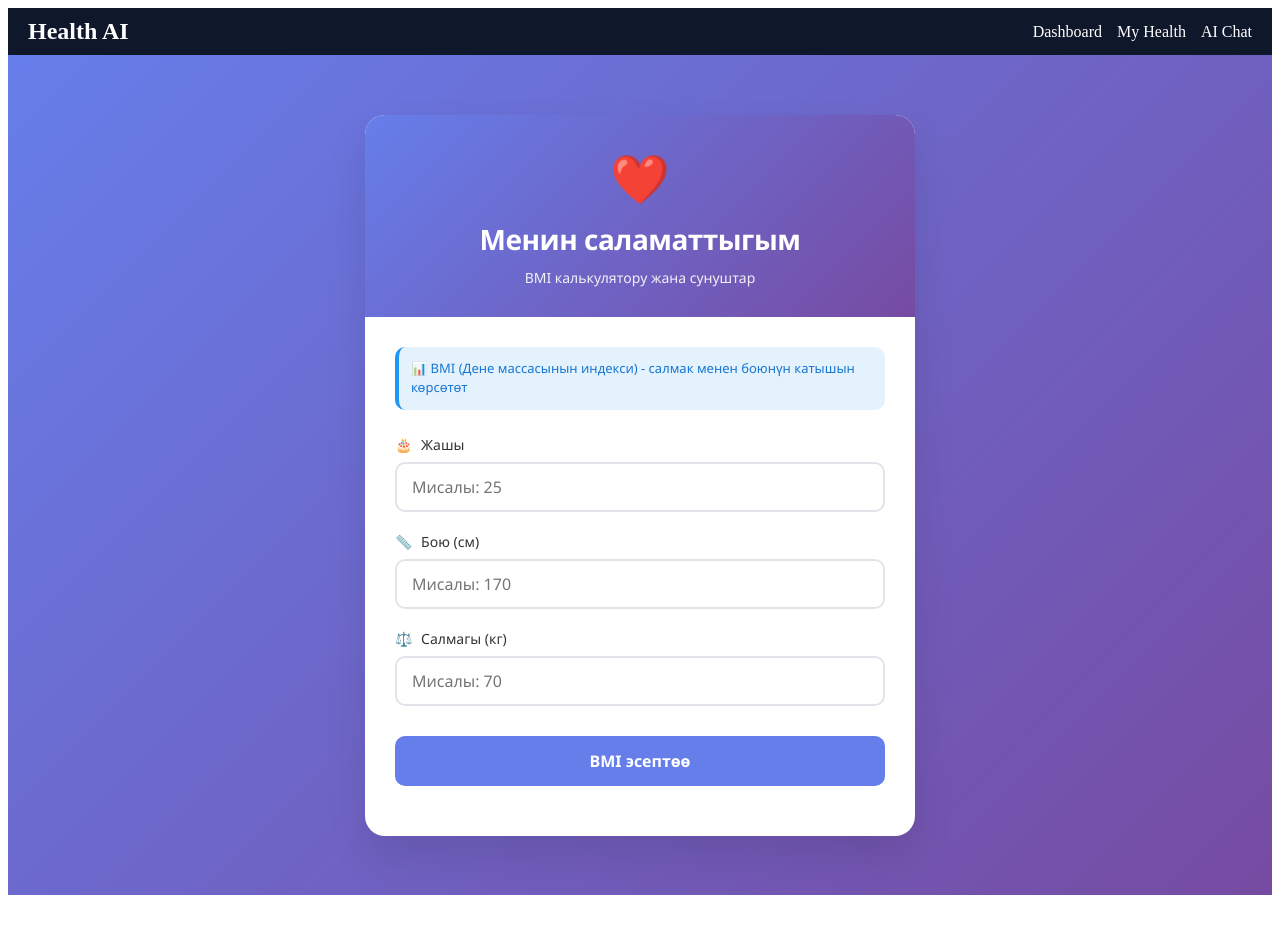
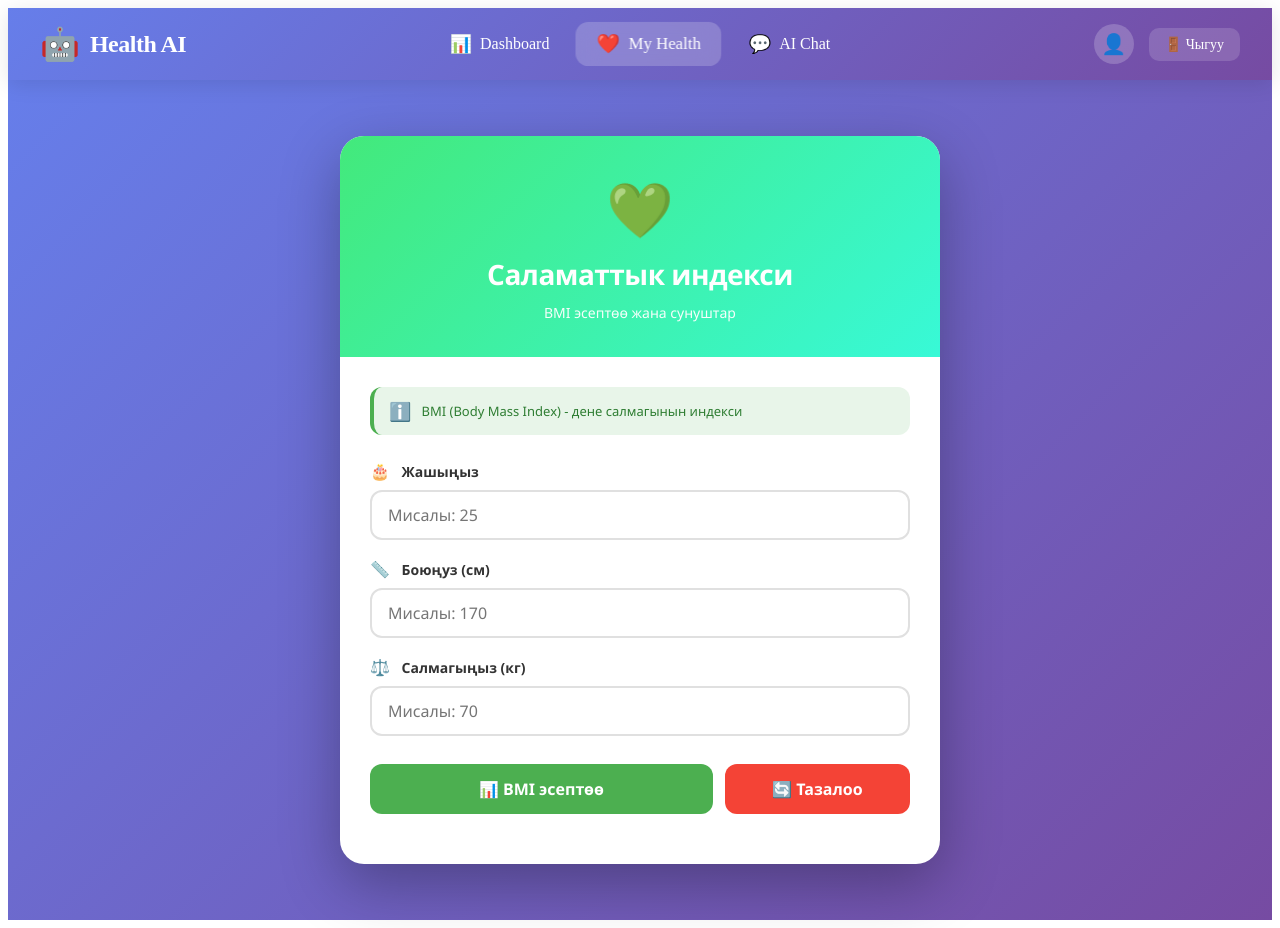
Before and after one commit to foraiproj01-code/frontend-for-uni, a React (Create React App) app: page /health in a window 1280 px wide. Before the commit the page ends 903 px from the top, so only its background shows below. Built offline with nearby package versions, Linux system fonts and the light colour scheme.

Commit message:
Dashboard ve Health tarafini degishtirdim

```diff
--- a/src/components/Navbar.jsx
+++ b/src/components/Navbar.jsx
@@ -1,13 +1,65 @@
-import { Link } from "react-router-dom";
+import { Link, useLocation } from "react-router-dom";
 
 export default function Navbar() {
+  const location = useLocation();
+
+  const getLinkStyle = (path) => {
+    const baseStyle = {
+      display: "flex",
+      alignItems: "center",
+      gap: "8px",
+      padding: "10px 20px",
+      color: "white",
+      textDecoration: "none",
+      fontSize: "16px",
+      fontWeight: "500",
+      borderRadius: "12px",
+      transition: "all 0.3s ease",
+    };
+
+    if (location.pathname === path) {
+      return {
+        ...baseStyle,
+        backgroundColor: "rgba(255, 255, 255, 0.2)",
+        backdropFilter: "blur(10px)",
+        transform: "scale(1.05)",
+      };
+    }
+
+    return baseStyle;
+  };
+
   return (
     <nav style={styles.nav}>
-      <h2 style={styles.title}>Health AI</h2>
-      <div>
-        <Link to="/dashboard" style={styles.link}>Dashboard</Link>
-        <Link to="/health" style={styles.link}>My Health</Link>
-        <Link to="/chat" style={styles.link}>AI Chat</Link>
+      <div style={styles.container}>
+        <div style={styles.logoSection}>
+          <div style={styles.logoIcon}>🤖</div>
+          <h2 style={styles.title}>Health AI</h2>
+        </div>
+
+        <div style={styles.navLinks}>
+          <Link to="/dashboard" style={getLinkStyle("/dashboard")}>
+            <span style={styles.linkIcon}>📊</span>
+            Dashboard
+          </Link>
+
+          <Link to="/health" style={getLinkStyle("/health")}>
+            <span style={styles.linkIcon}>❤️</span>
+            My Health
+          </Link>
+
+          <Link to="/chat" style={getLinkStyle("/chat")}>
+            <span style={styles.linkIcon}>💬</span>
+            AI Chat
+          </Link>
+        </div>
+
+        <div style={styles.userSection}>
+          <div style={styles.userIcon}>👤</div>
+          <Link to="/" style={styles.logoutLink}>
+            🚪 Чыгуу
+          </Link>
+        </div>
       </div>
     </nav>
   );
@@ -15,19 +67,73 @@ export default function Navbar() {
 
 const styles = {
   nav: {
+    background: "linear-gradient(135deg, #667eea 0%, #764ba2 100%)",
+    padding: "0 20px",
+    position: "sticky",
+    top: 0,
+    zIndex: 1000,
+    boxShadow: "0 4px 20px rgba(0,0,0,0.1)",
+  },
+  container: {
+    maxWidth: "1200px",
+    margin: "0 auto",
     display: "flex",
     justifyContent: "space-between",
     alignItems: "center",
-    padding: "10px 20px",
-    backgroundColor: "#0f172a",
-    color: "white",
+    padding: "15px 0",
+    flexWrap: "wrap",
+  },
+  logoSection: {
+    display: "flex",
+    alignItems: "center",
+    gap: "10px",
+  },
+  logoIcon: {
+    fontSize: "32px",
   },
   title: {
     margin: 0,
+    fontSize: "24px",
+    fontWeight: "700",
+    color: "white",
+    letterSpacing: "-0.5px",
   },
-  link: {
-    marginLeft: "15px",
+  navLinks: {
+    display: "flex",
+    gap: "10px",
+    flexWrap: "wrap",
+  },
+  linkIcon: {
+    fontSize: "18px",
+  },
+  userSection: {
+    display: "flex",
+    alignItems: "center",
+    gap: "15px",
+  },
+  userIcon: {
+    width: "40px",
+    height: "40px",
+    backgroundColor: "rgba(255, 255, 255, 0.2)",
+    borderRadius: "50%",
+    display: "flex",
+    alignItems: "center",
+    justifyContent: "center",
+    fontSize: "20px",
+    cursor: "pointer",
+    transition: "all 0.3s ease",
+  },
+  logoutLink: {
+    display: "flex",
+    alignItems: "center",
+    gap: "5px",
+    padding: "8px 16px",
+    backgroundColor: "rgba(255, 255, 255, 0.15)",
     color: "white",
     textDecoration: "none",
+    borderRadius: "10px",
+    fontSize: "14px",
+    fontWeight: "500",
+    transition: "all 0.3s ease",
   },
 };
--- a/src/pages/Health.jsx
+++ b/src/pages/Health.jsx
@@ -10,62 +10,87 @@ export default function Health() {
 
   const calculateBMI = () => {
     if (!age || !height || !weight) {
+      alert("Сураныч, бардык маалыматтарды толтуруңуз!");
       return;
     }
+
+    if (height <= 0 || weight <= 0 || age <= 0) {
+      alert("Маалыматтар туура эмес!");
+      return;
+    }
+
     const heightM = height / 100;
     const bmiValue = weight / (heightM * heightM);
     setBmi(bmiValue.toFixed(1));
 
     if (bmiValue < 18.5) {
       setCategory("Салмак жетишсиз");
-      setSuggestion("Салмакты көбөйтүү, туура тамактануу, спорт менен машыгуу");
+      setSuggestion("🥗 Салмакты көбөйтүү үчүн: күнүнө 5-6 жолу тамактаныңыз, белокко бай тамактарды жеңиз, күч машыгууларын жасаңыз");
     } else if (bmiValue < 25) {
-      setCategory("Нормада");
-      setSuggestion("Саламат жашоо, спорт жана туура тамактануу улант");
+      setCategory("Нормада ✅");
+      setSuggestion("💪 Саламаттыкты сактоо үчүн: азыркы режимиңизди улантыңыз, аптасына 3-4 жолу спорт менен машыгыңыз");
     } else if (bmiValue < 30) {
       setCategory("Ашыкча салмак");
-      setSuggestion("Салмакты азайтуу, туура тамактануу, спорт менен машыгуу");
+      setSuggestion("🏃‍♂️ Салмакты азайтуу үчүн: кардио машыгууларды көбөйтүңүз, углеводду чектеңиз, сууну көп ичиңиз");
     } else {
-      setCategory("Семиздик");
-      setSuggestion("Дарыгерге кайрылыңыз, атайын диета жана спорт зарыл");
+      setCategory("Семиздик ⚠️");
+      setSuggestion("🏥 Дарыгерге кайрылыңыз! Атайын диета кармаңыз, күнүнө 10 000 кадам басыңыз, акырындык менен салмакты азайтыңыз");
     }
   };
 
   const getCategoryColor = () => {
-    if (category === "Салмак жетишсиз") return "#ffc107";
-    if (category === "Нормада") return "#4caf50";
-    if (category === "Ашыкча салмак") return "#ff9800";
+    if (category === "Салмак жетишсиз") return "#ff9800";
+    if (category === "Нормада ✅") return "#4caf50";
+    if (category === "Ашыкча салмак") return "#ffc107";
     return "#f44336";
   };
 
-  const getBMIColor = () => {
-    if (!bmi) return "#333";
-    if (bmi < 18.5) return "#ffc107";
-    if (bmi < 25) return "#4caf50";
-    if (bmi < 30) return "#ff9800";
-    return "#f44336";
+  const getCategoryEmoji = () => {
+    if (category === "Салмак жетишсиз") return "⚠️";
+    if (category === "Нормада ✅") return "😊";
+    if (category === "Ашыкча салмак") return "🤔";
+    return "🚨";
+  };
+
+  const handleReset = () => {
+    setAge("");
+    setHeight("");
+    setWeight("");
+    setBmi(null);
+    setCategory("");
+    setSuggestion("");
+  };
+
+  // BMI позициясын эсептөө (0-40 аралыгында)
+  const getBMIPosition = () => {
+    if (!bmi) return 0;
+    let position = (bmi / 40) * 100;
+    if (position > 95) position = 95;
+    if (position < 5) position = 5;
+    return position;
   };
 
   return (
     <div style={styles.container}>
       <div style={styles.card}>
         <div style={styles.header}>
-          <div style={styles.logo}>❤️</div>
-          <h2 style={styles.title}>Менин саламаттыгым</h2>
-          <p style={styles.subtitle}>BMI калькулятору жана сунуштар</p>
+          <div style={styles.logo}>💚</div>
+          <h2 style={styles.title}>Саламаттык индекси</h2>
+          <p style={styles.subtitle}>BMI эсептөө жана сунуштар</p>
         </div>
 
         <div style={styles.content}>
-          <div style={styles.infoBox}>
-            <p style={styles.infoText}>
-              📊 BMI (Дене массасынын индекси) - салмак менен боюнүн катышын көрсөтөт
-            </p>
+          <div style={styles.infoCard}>
+            <span style={styles.infoIcon}>ℹ️</span>
+            <span style={styles.infoText}>
+              BMI (Body Mass Index) - дене салмагынын индекси
+            </span>
           </div>
 
           <div style={styles.form}>
             <div style={styles.inputGroup}>
               <label style={styles.label}>
-                <span style={styles.labelIcon}>🎂</span> Жашы
+                <span style={styles.labelIcon}>🎂</span> Жашыңыз
               </label>
               <input
                 type="number"
@@ -78,7 +103,7 @@ export default function Health() {
 
             <div style={styles.inputGroup}>
               <label style={styles.label}>
-                <span style={styles.labelIcon}>📏</span> Бою (см)
+                <span style={styles.labelIcon}>📏</span> Боюңуз (см)
               </label>
               <input
                 type="number"
@@ -91,7 +116,7 @@ export default function Health() {
 
             <div style={styles.inputGroup}>
               <label style={styles.label}>
-                <span style={styles.labelIcon}>⚖️</span> Салмагы (кг)
+                <span style={styles.labelIcon}>⚖️</span> Салмагыңыз (кг)
               </label>
               <input
                 type="number"
@@ -102,9 +127,14 @@ export default function Health() {
               />
             </div>
 
-            <button onClick={calculateBMI} style={styles.button}>
-              BMI эсептөө
-            </button>
+            <div style={styles.buttonGroup}>
+              <button onClick={calculateBMI} style={styles.button}>
+                📊 BMI эсептөө
+              </button>
+              <button onClick={handleReset} style={styles.resetButton}>
+                🔄 Тазалоо
+              </button>
+            </div>
           </div>
 
           {bmi && (
@@ -117,31 +147,57 @@ export default function Health() {
               </div>
 
               <div style={styles.resultDetails}>
-                <div style={styles.detailItem}>
-                  <span style={styles.detailLabel}>Категория:</span>
-                  <span style={{...styles.detailValue, color: getCategoryColor()}}>
-                    {category}
-                  </span>
+                <div style={styles.detailRow}>
+                  <div style={styles.detailIcon}>{getCategoryEmoji()}</div>
+                  <div style={styles.detailContent}>
+                    <div style={styles.detailLabel}>Категория</div>
+                    <div style={{...styles.detailValue, color: getCategoryColor(), fontWeight: "bold"}}>
+                      {category}
+                    </div>
+                  </div>
                 </div>
-                <div style={styles.detailItem}>
-                  <span style={styles.detailLabel}>Сунуштар:</span>
-                  <span style={styles.detailValue}>{suggestion}</span>
+
+                <div style={styles.detailRow}>
+                  <div style={styles.detailIcon}>💡</div>
+                  <div style={styles.detailContent}>
+                    <div style={styles.detailLabel}>Сунуштар</div>
+                    <div style={styles.detailValue}>{suggestion}</div>
+                  </div>
                 </div>
               </div>
 
-              <div style={styles.bmiScale}>
+              {/* BMI шкаласы - оңдолгон версия */}
+              <div style={styles.bmiScaleContainer}>
+                <div style={styles.scaleLabels}>
+                  <span style={styles.scaleLabelText}>18.5</span>
+                  <span style={styles.scaleLabelText}>25</span>
+                  <span style={styles.scaleLabelText}>30</span>
+                  <span style={styles.scaleLabelText}>40</span>
+                </div>
                 <div style={styles.scaleBar}>
-                  <div style={{...styles.scaleSegment, backgroundColor: "#ffc107"}}>18.5</div>
-                  <div style={{...styles.scaleSegment, backgroundColor: "#4caf50"}}>25</div>
-                  <div style={{...styles.scaleSegment, backgroundColor: "#ff9800"}}>30</div>
-                  <div style={{...styles.scaleSegment, backgroundColor: "#f44336"}}>40+</div>
+                  <div style={{...styles.scaleSegment, backgroundColor: "#ff9800", width: "25%"}}></div>
+                  <div style={{...styles.scaleSegment, backgroundColor: "#4caf50", width: "25%"}}></div>
+                  <div style={{...styles.scaleSegment, backgroundColor: "#ffc107", width: "25%"}}></div>
+                  <div style={{...styles.scaleSegment, backgroundColor: "#f44336", width: "25%"}}></div>
                 </div>
-                <div style={styles.scaleIndicator} style={{
-                  ...styles.scaleIndicator,
-                  left: `${Math.min((bmi / 40) * 100, 100)}%`,
-                  backgroundColor: getBMIColor()
-                }}>
-                  ▼
+                <div style={styles.scalePointerWrapper}>
+                  <div
+                    style={{
+                      ...styles.scalePointer,
+                      left: `${getBMIPosition()}%`
+                    }}
+                  >
+                    <div style={styles.pointerArrow}>▼</div>
+                    <div style={{...styles.pointerValue, backgroundColor: getCategoryColor()}}>
+                      {bmi}
+                    </div>
+                  </div>
+                </div>
+                <div style={styles.scaleCategories}>
+                  <span style={styles.categoryLabel}>Жетишсиз</span>
+                  <span style={styles.categoryLabel}>Норма</span>
+                  <span style={styles.categoryLabel}>Ашыкча</span>
+                  <span style={styles.categoryLabel}>Семиздик</span>
                 </div>
               </div>
             </div>
@@ -160,58 +216,65 @@ const styles = {
     justifyContent: "center",
     background: "linear-gradient(135deg, #667eea 0%, #764ba2 100%)",
     padding: "20px",
-    fontFamily: "'Segoe UI', 'Roboto', 'Oxygen', sans-serif",
+    fontFamily: "'Segoe UI', 'Roboto', sans-serif",
   },
   card: {
-    maxWidth: "550px",
+    maxWidth: "600px",
     width: "100%",
     backgroundColor: "white",
-    borderRadius: "20px",
-    boxShadow: "0 20px 40px rgba(0,0,0,0.1)",
+    borderRadius: "24px",
+    boxShadow: "0 20px 60px rgba(0,0,0,0.3)",
     overflow: "hidden",
-    animation: "fadeInUp 0.5s ease",
+    animation: "slideUp 0.5s ease",
   },
   header: {
-    background: "linear-gradient(135deg, #667eea 0%, #764ba2 100%)",
-    padding: "30px 30px",
+    background: "linear-gradient(135deg, #43e97b 0%, #38f9d7 100%)",
+    padding: "35px 30px",
     textAlign: "center",
     color: "white",
   },
   logo: {
-    fontSize: "48px",
+    fontSize: "54px",
     marginBottom: "10px",
   },
   title: {
     margin: "0",
     fontSize: "28px",
-    fontWeight: "600",
+    fontWeight: "700",
     letterSpacing: "-0.5px",
   },
   subtitle: {
     margin: "10px 0 0",
     fontSize: "14px",
-    opacity: "0.9",
+    opacity: "0.95",
   },
   content: {
     padding: "30px",
   },
-  infoBox: {
-    backgroundColor: "#e3f2fd",
-    padding: "12px",
-    borderRadius: "10px",
+  infoCard: {
+    backgroundColor: "#e8f5e9",
+    padding: "12px 15px",
+    borderRadius: "12px",
     marginBottom: "25px",
-    borderLeft: "4px solid #2196f3",
+    display: "flex",
+    alignItems: "center",
+    gap: "10px",
+    borderLeft: "4px solid #4caf50",
+  },
+  infoIcon: {
+    fontSize: "18px",
+    fontWeight: "bold",
   },
   infoText: {
     margin: 0,
     fontSize: "13px",
-    color: "#1976d2",
-    lineHeight: "1.5",
+    color: "#2e7d32",
+    flex: 1,
   },
   form: {
     display: "flex",
     flexDirection: "column",
-    gap: "20px",
+    gap: "18px",
     marginBottom: "20px",
   },
   inputGroup: {
@@ -222,116 +285,191 @@ const styles = {
     marginBottom: "8px",
     color: "#333",
     fontSize: "14px",
-    fontWeight: "500",
+    fontWeight: "600",
   },
   labelIcon: {
-    marginRight: "5px",
+    marginRight: "8px",
+    fontSize: "16px",
   },
   input: {
     width: "100%",
-    padding: "12px 15px",
+    padding: "12px 16px",
     fontSize: "16px",
-    border: "2px solid #e1e5e9",
-    borderRadius: "10px",
+    border: "2px solid #e0e0e0",
+    borderRadius: "12px",
     transition: "all 0.3s ease",
     outline: "none",
     boxSizing: "border-box",
     fontFamily: "inherit",
   },
+  buttonGroup: {
+    display: "flex",
+    gap: "12px",
+    marginTop: "10px",
+  },
   button: {
-    width: "100%",
+    flex: 2,
     padding: "14px",
-    backgroundColor: "#667eea",
+    backgroundColor: "#4caf50",
     color: "white",
     border: "none",
-    borderRadius: "10px",
+    borderRadius: "12px",
     fontSize: "16px",
     fontWeight: "600",
     cursor: "pointer",
     transition: "all 0.3s ease",
-    marginTop: "10px",
+    fontFamily: "inherit",
+  },
+  resetButton: {
+    flex: 1,
+    padding: "14px",
+    backgroundColor: "#f44336",
+    color: "white",
+    border: "none",
+    borderRadius: "12px",
+    fontSize: "16px",
+    fontWeight: "600",
+    cursor: "pointer",
+    transition: "all 0.3s ease",
     fontFamily: "inherit",
   },
   resultCard: {
     marginTop: "30px",
-    padding: "20px",
-    background: "linear-gradient(135deg, #f5f7fa 0%, #c3cfe2 100%)",
-    borderRadius: "15px",
-    textAlign: "center",
+    padding: "25px",
+    background: "linear-gradient(135deg, #f5f7fa 0%, #e8ecf1 100%)",
+    borderRadius: "20px",
+    animation: "fadeIn 0.5s ease",
   },
   bmiCircle: {
-    width: "150px",
-    height: "150px",
-    margin: "0 auto 20px",
+    width: "140px",
+    height: "140px",
+    margin: "0 auto 25px",
     backgroundColor: "white",
     borderRadius: "50%",
     display: "flex",
     alignItems: "center",
     justifyContent: "center",
-    boxShadow: "0 10px 25px rgba(0,0,0,0.1)",
+    boxShadow: "0 10px 30px rgba(0,0,0,0.15)",
   },
   bmiValue: {
     textAlign: "center",
   },
   bmiNumber: {
     display: "block",
-    fontSize: "36px",
+    fontSize: "40px",
     fontWeight: "bold",
     color: "#333",
+    lineHeight: 1,
   },
   bmiUnit: {
     display: "block",
     fontSize: "14px",
     color: "#666",
-    marginTop: "5px",
+    marginTop: "8px",
   },
   resultDetails: {
-    textAlign: "left",
-    marginBottom: "20px",
+    marginBottom: "25px",
   },
-  detailItem: {
-    marginBottom: "12px",
-    padding: "8px",
+  detailRow: {
+    display: "flex",
+    alignItems: "flex-start",
+    gap: "12px",
+    marginBottom: "16px",
+    padding: "12px",
     backgroundColor: "white",
-    borderRadius: "8px",
+    borderRadius: "12px",
+  },
+  detailIcon: {
+    fontSize: "24px",
+  },
+  detailContent: {
+    flex: 1,
   },
   detailLabel: {
-    fontWeight: "600",
-    color: "#555",
-    marginRight: "10px",
+    fontSize: "12px",
+    color: "#666",
+    marginBottom: "4px",
   },
   detailValue: {
+    fontSize: "14px",
     color: "#333",
+    lineHeight: 1.5,
   },
-  bmiScale: {
-    marginTop: "20px",
-    position: "relative",
+  // BMI шкаласынын стилдери - оңдолгон
+  bmiScaleContainer: {
+    marginTop: "30px",
+    padding: "15px 0",
+  },
+  scaleLabels: {
+    display: "flex",
+    justifyContent: "space-between",
+    marginBottom: "8px",
+    padding: "0 5px",
+  },
+  scaleLabelText: {
+    fontSize: "11px",
+    color: "#666",
+    fontWeight: "500",
   },
   scaleBar: {
     display: "flex",
-    height: "8px",
-    borderRadius: "4px",
+    height: "12px",
+    borderRadius: "6px",
     overflow: "hidden",
-    marginBottom: "10px",
+    marginBottom: "5px",
   },
   scaleSegment: {
-    flex: 1,
     height: "100%",
   },
-  scaleIndicator: {
+  scalePointerWrapper: {
     position: "relative",
+    height: "40px",
+    marginTop: "5px",
+  },
+  scalePointer: {
+    position: "absolute",
+    transform: "translateX(-50%)",
     textAlign: "center",
+    transition: "left 0.5s ease",
+  },
+  pointerArrow: {
     fontSize: "20px",
-    transition: "left 0.3s ease",
+    color: "#333",
+    lineHeight: 1,
+  },
+  pointerValue: {
+    position: "absolute",
+    top: "-28px",
+    left: "50%",
+    transform: "translateX(-50%)",
+    color: "white",
+    padding: "2px 8px",
+    borderRadius: "20px",
+    fontSize: "12px",
+    fontWeight: "bold",
+    whiteSpace: "nowrap",
+    minWidth: "40px",
+  },
+  scaleCategories: {
+    display: "flex",
+    justifyContent: "space-between",
+    marginTop: "10px",
+    padding: "0 5px",
+  },
+  categoryLabel: {
+    fontSize: "10px",
+    color: "#888",
+    textAlign: "center",
+    flex: 1,
   },
 };
 
-// Глобалдык стилдер (index.js же App.jsке кошуңуз)
+// Глобалдык стилдер
 const globalStyles = `
-  @keyframes fadeInUp {
+  @keyframes slideUp {
     from {
       opacity: 0;
-      transform: translateY(30px);
+      transform: translateY(50px);
     }
     to {
       opacity: 1;
@@ -339,16 +477,30 @@ const globalStyles = `
     }
   }
 
+  @keyframes fadeIn {
+    from {
+      opacity: 0;
+      transform: scale(0.95);
+    }
+    to {
+      opacity: 1;
+      transform: scale(1);
+    }
+  }
+
   input:focus {
-    border-color: #667eea;
-    box-shadow: 0 0 0 3px rgba(102,126,234,0.1);
+    border-color: #4caf50;
+    box-shadow: 0 0 0 3px rgba(76,175,80,0.1);
     outline: none;
   }
 
   button:hover {
-    background-color: #764ba2;
     transform: translateY(-2px);
-    box-shadow: 0 5px 15px rgba(102,126,234,0.4);
+    box-shadow: 0 5px 20px rgba(0,0,0,0.2);
+  }
+
+  button:active {
+    transform: translateY(0);
   }
 
   input[type="number"]::-webkit-inner-spin-button,
```
